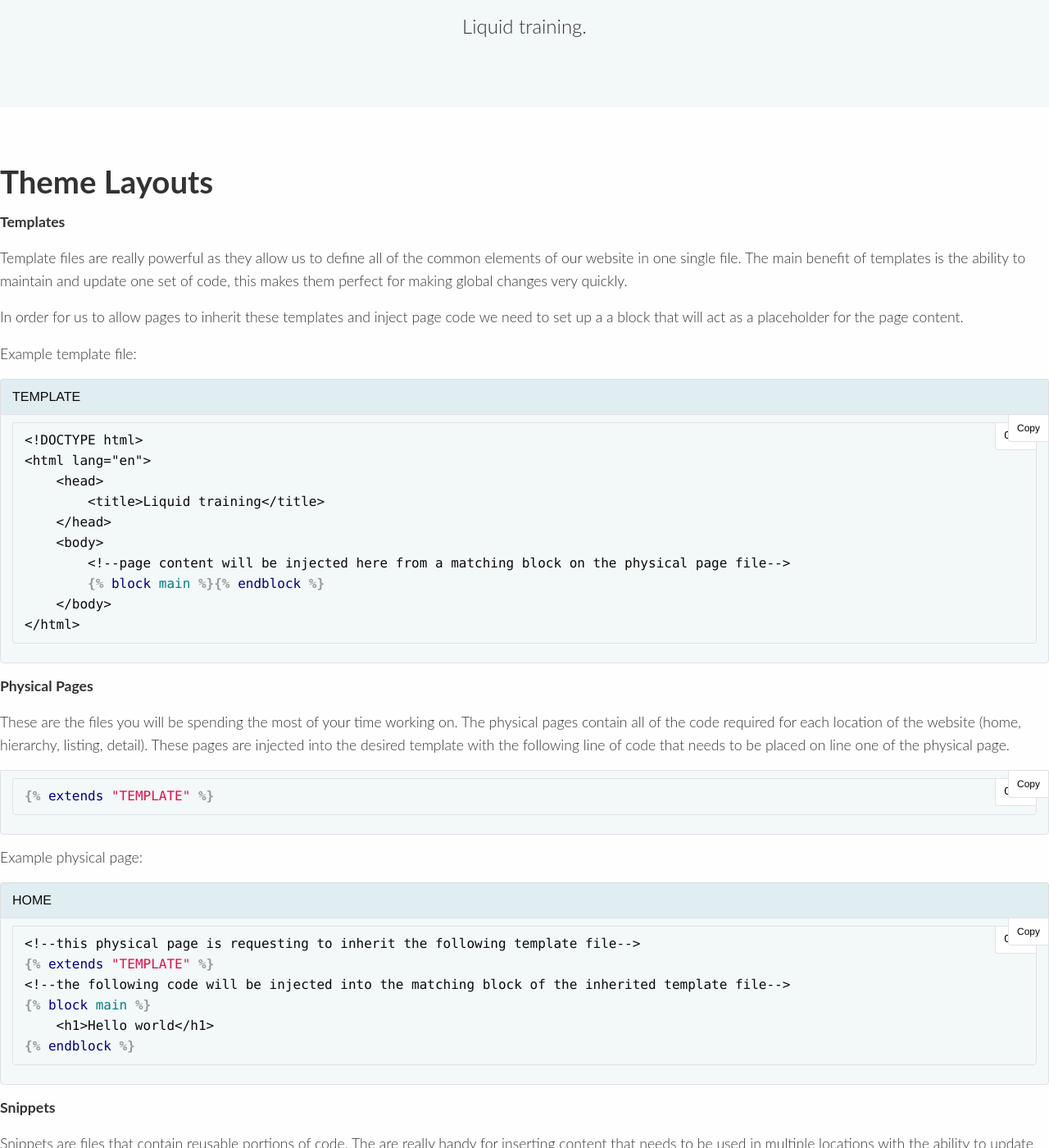
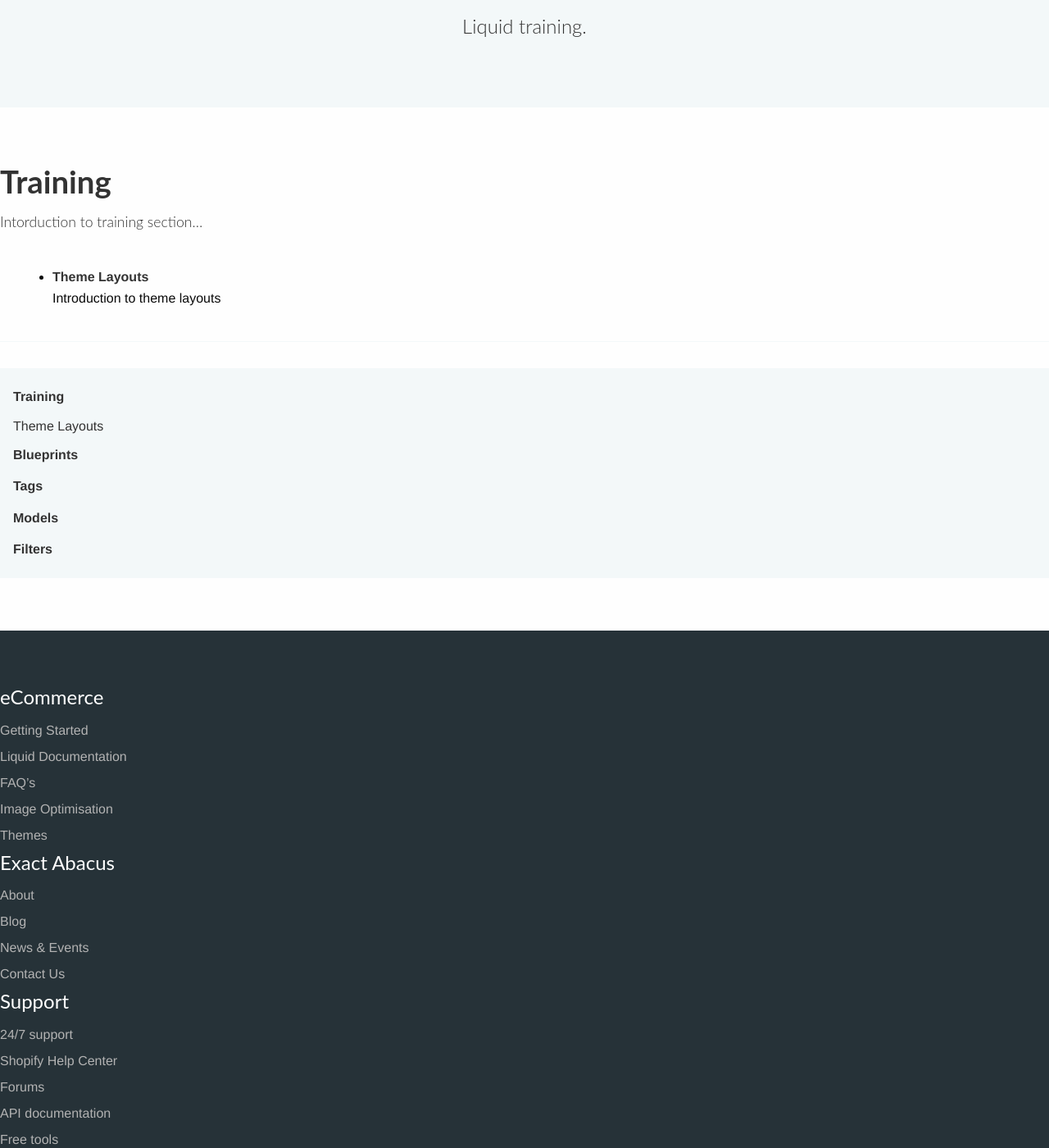
Before and after one commit to Woollins/liquid-docs, a Jekyll site: the page built from docs/training.md, in a window 1280 px wide and 1400 px high, scrolled down 264 px. Shown: the whole window at 82% size. Built offline with Jekyll 4.4.1, drawn with Linux system fonts in a browser that asks for light colours; nearby versions of some CDN libraries; comment, search, counter and statistics services are not loaded; some of the changed text lies outside the part shown.

Commit message:
updated training

````diff
--- a/docs/_config.yml
+++ b/docs/_config.yml
@@ -35,6 +35,9 @@ collections:
   blueprints:
     output: true
     permalink: /:collection/:title
+  training:
+    output: true
+    permalink: /:collection/:title
 
 # Build settings
 markdown: kramdown
--- /dev/null
+++ b/docs/_layouts/training.html
@@ -0,0 +1,60 @@
+---
+layout: training
+---
+<!DOCTYPE HTML>
+<html>
+<head>
+{% include scripts.html %}
+</head>
+<body class="collection {{ page.title | downcase | replace:' ','' }}">
+
+{% include header.html %}
+
+
+<div class="lightbg internal">
+	<div class="row column text-center">
+		<h1>{{ page.title }}</h1>
+		<p>{{ page.description }}</p>
+	</div>
+</div>
+
+
+<div class="row content">
+
+	<div class="column medium-8 large-9 medium-push-4 large-push-3 mainContent">
+		{{ content }}
+	</div>
+
+	<div class="column medium-4 large-3 medium-pull-8 large-pull-9">
+
+		<ul class="menu vertical">
+			<li>
+				<a href="{{ site.baseurl }}/training">Training</a>
+				<ul class="nested menu vertical">
+				{% for lesson in site.training %}
+					<li><a href="{{ site.baseurl }}{{ lesson.url }}">{{ lesson.title }}</a></li>
+				{% endfor %}
+				</ul>
+			</li>
+			<li>
+				<a href="{{ site.baseurl }}/blueprints">Blueprints</a>
+			</li>
+			<li>
+				<a href="{{ site.baseurl }}/tags">Tags</a>
+			</li>
+			<li>
+				<a href="{{ site.baseurl }}/models">Models</a>
+			</li>
+			<li>
+				<a href="{{ site.baseurl }}/filters">Filters</a>
+			</li>
+		</ul>
+	</div>
+</div>
+
+{% include footer.html %}
+
+{% include footer-scripts.html %}
+
+</body>
+</html>
--- a/docs/training.md
+++ b/docs/training.md
@@ -1,84 +1,15 @@
 ---
-layout: normal
+layout: training
 title: Training
 permalink: /training/
 description: Liquid training.
 ---
 
-## Theme Layouts
+## Training
 
-**Templates**
+Intorduction to training section...
 
-Template files are really powerful as they allow us to define all of the common elements of our website in one single file. The main benefit of templates is the ability to maintain and update one set of code, this makes them perfect for making global changes very quickly.
-
-In order for us to allow pages to inherit these templates and inject page code we need to set up a a block that will act as a placeholder for the page content.
-
-Example template file:
-<div class="example-title">TEMPLATE</div>
-{% raw %}
-```liquid
-<!DOCTYPE html>
-<html lang="en">
-    <head>
-        <title>Liquid training</title>
-    </head>
-    <body>
-        <!--page content will be injected here from a matching block on the physical page file-->
-        {% block main %}{% endblock %}
-    </body>
-</html>
-```
-{% endraw %}
-
-**Physical Pages**
-
-These are the files you will be spending the most of your time working on. The physical pages contain all of the code required for each location of the website (home, hierarchy, listing, detail).
-These pages are injected into the desired template with the following line of code that needs to be placed on line one of the physical page.
-
-{% raw %}
-```liquid
-{% extends "TEMPLATE" %}
-```
-{% endraw %}
-
-Example physical page:
-
-<div class="example-title">HOME</div>
-{% raw %}
-```liquid
-<!--this physical page is requesting to inherit the following template file-->
-{% extends "TEMPLATE" %}
-<!--the following code will be injected into the matching block of the inherited template file-->
-{% block main %}
-    <h1>Hello world</h1>
-{% endblock %}
-```
-{% endraw %}
-
-
-**Snippets**
-
-Snippets are files that contain reusable portions of code. The are really handy for inserting content that needs to be used in multiple locations with the ability to update the one file that can make a global change. A simple example would be to include a header or a footer into the template file.
-
-Example of a snippet:
-
-Step 1: Create the snippet file
-
-<div class="example-title">HEADER</div>
-{% raw %}
-```html
-<div class="header">
-    <img src="/img/logo.png"/>
-</div>
-```
-{% endraw %}
-
-Step 2: Add the snippet to a template/physical page
-
-<div class="example-title">TEMPLATE</div>
-{% raw %}
-```liquid
-<!--this will inject the HEADER snippet file-->
-{{ include "header" }}
-```
-{% endraw %}
+{% for lesson in site.training %}
+  * **<a href="{{ site.baseurl }}{{ lesson.url }}">{{ lesson.title }}</a>**
+  {{ lesson.description }}
+{% endfor %}
````
Also changed, not shown: docs/_training/theme-layouts.md (added, +90 -0 lines).
